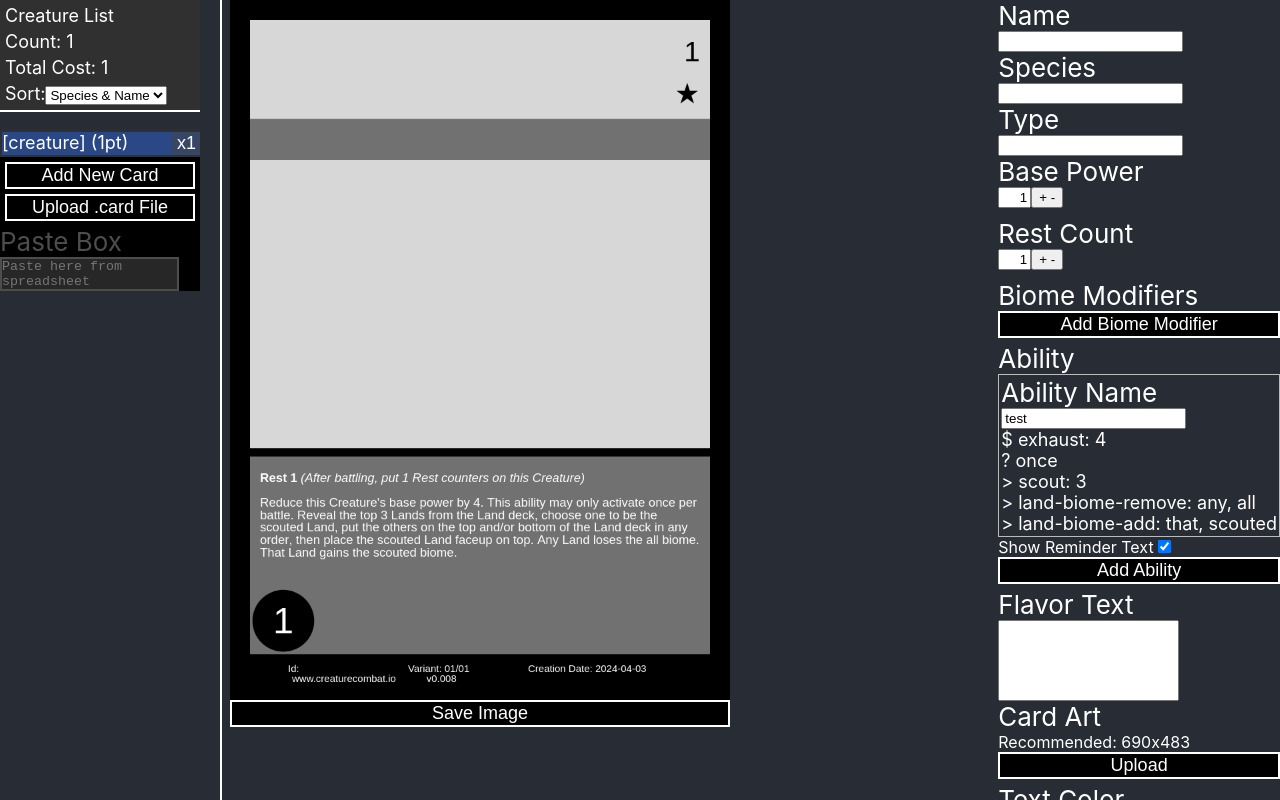
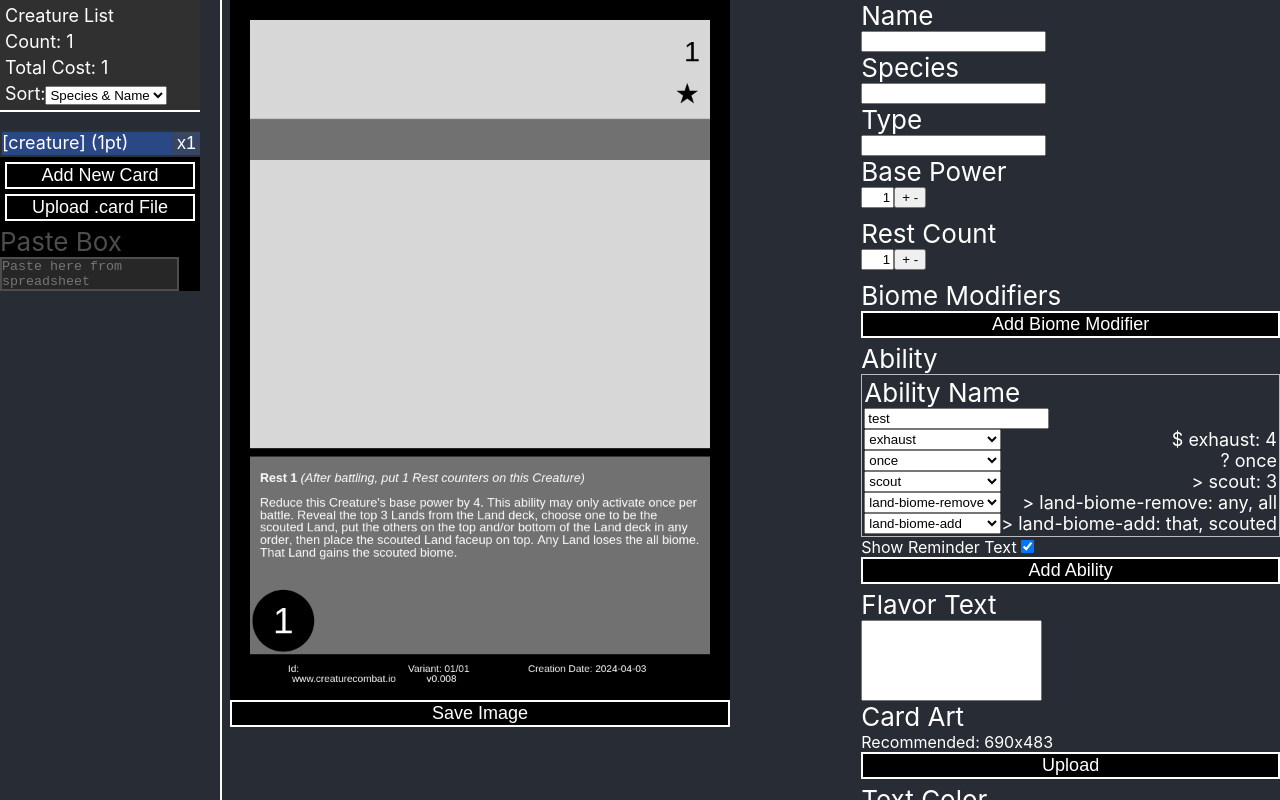
Before and after one commit to shieldgenerator7/CreatureCombat, a React (Create React App) app in the folder CardGenerator/react-canvas-draw/: page / in a window 1280 px wide. Built offline with nearby package versions, Linux system fonts and the light colour scheme.

Commit message:
Select boxes for ability line atom

```diff
--- a/CardGenerator/react-canvas-draw/src/App.css
+++ b/CardGenerator/react-canvas-draw/src/App.css
@@ -135,6 +135,11 @@
     background-color: #85abfc;
 }
 
+.abilityAtomSelect{
+    background-color: #303030;
+    color: white;
+}
+
 .listItem button {
     border: none;
     font-size: large;
--- a/CardGenerator/react-canvas-draw/src/Components/AbilityPanel.js
+++ b/CardGenerator/react-canvas-draw/src/Components/AbilityPanel.js
@@ -1,4 +1,8 @@
 "use strict";
+
+import Select from "react-select";
+import { abilityAtoms } from "../Data/AbilityData";
+import SearchSelect from "./SearchSelect";
 
 function AbilityPanel({ ability, setAbility, updateAbility }) {
     return (<div className="abilityArea">
@@ -12,7 +16,31 @@ function AbilityPanel({ ability, setAbility, updateAbility }) {
         >
         </input>
         {ability.lines.map((line, i) => {
-            return (<div>{line.getString()}</div>);
+            return (<div>
+                {/* <Select className="abilityAtomSelect"
+                    defaultValue={line.atomName}
+                    options={abilityAtoms.map(a => {
+                        return { value: a.name, label: a.name };
+                    })}
+                    styles={{
+                        control: (base, state) => ({
+                            color: "white",
+                            "background-color": "#303030",
+                        }),
+                    }}
+
+                ></Select> */}
+                <SearchSelect
+                    option={line.atomName}
+                    options={abilityAtoms.map(a => a.name)}
+                    setOption={(o) => {
+                        line.setAtom(o);
+                        ability.updateDNA();
+                        updateAbility(ability);
+                    }}
+                ></SearchSelect>
+                {line.getString()}
+            </div>);
         })}
     </div>);
 }
--- a/CardGenerator/react-canvas-draw/src/Components/SearchSelect.js
+++ b/CardGenerator/react-canvas-draw/src/Components/SearchSelect.js
@@ -16,9 +16,9 @@ function SearchSelect({ options, option, setOption }) {
         >
             {options
                 .filter(o => !searchStr || o.includes(searchStr))
-                .map(o => {
+                .map((o,i) => {
                     return (
-                        <option value={o} key={o}>{o}</option>
+                        <option value={o} key={i}>{o}</option>
                     );
                 })
             }
--- a/CardGenerator/react-canvas-draw/src/Data/Ability/Ability.js
+++ b/CardGenerator/react-canvas-draw/src/Data/Ability/Ability.js
@@ -50,6 +50,14 @@ class Ability {
             .join(" ");
         return text;
     }
+    updateDNA() {
+        console.log("updateDNA_1", this.codeText);
+        this.codeText = `${this.name}
+        ${this.lines.map((line, i) =>
+            line.getString()
+        ).join("\n")}`;
+        console.log("updateDNA_2", this.codeText);
+    }
 }
 export default Ability;
 export function newAbility(name, codeText, params) {
--- a/CardGenerator/react-canvas-draw/src/Data/AbilityLine.js
+++ b/CardGenerator/react-canvas-draw/src/Data/AbilityLine.js
@@ -51,7 +51,19 @@ class AbilityLine {
             case LINETYPE_REQUIREMENT: symbol = "?"; break;
             case LINETYPE_EFFECT: symbol = ">"; break;
         }
-        return `${symbol} ${this.atomName}${(this.params.length > 0) ? `: ${this.params.join(", ")}` : ""} `;
+        return `${symbol} ${this.atomName}${(this.params?.length > 0) ? `: ${this.params.join(", ")}` : ""} `;
+    }
+
+    setAtom(name) {
+        this.atomName = name;
+        this.atom = abilityAtoms.find(atom => atom.name == this.atomName && atom.type == this.type)
+            ?? abilityAtoms.find(atom => atom.name == this.atomName);
+        if (!this.atom) {
+            console.error("unable to find atom!", this.atomName, this.atom);
+            return;
+        }
+        this.type = this.atom.type;
+        console.log("setAtom", this.atomName, this.type, this.atom);
     }
 }
 export default AbilityLine;
```
